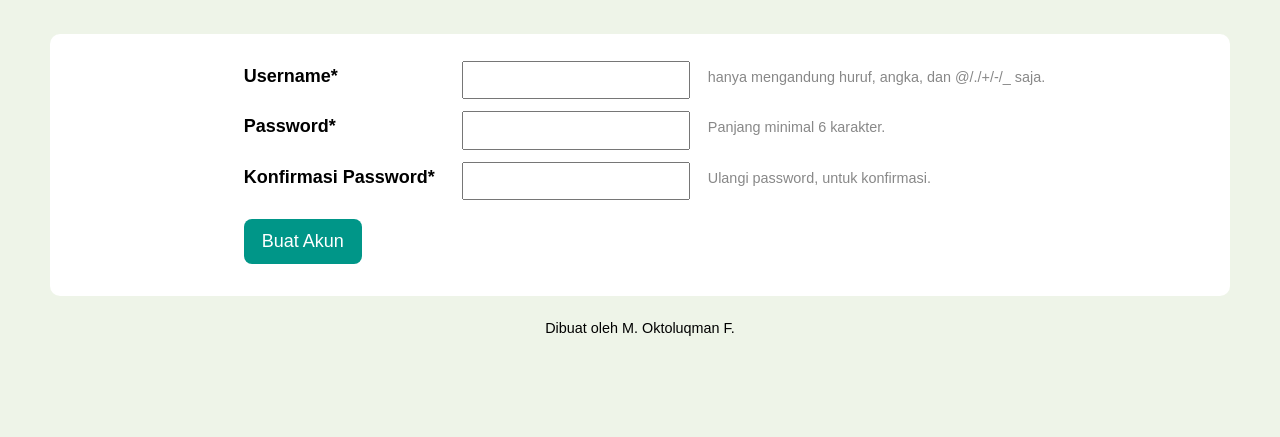
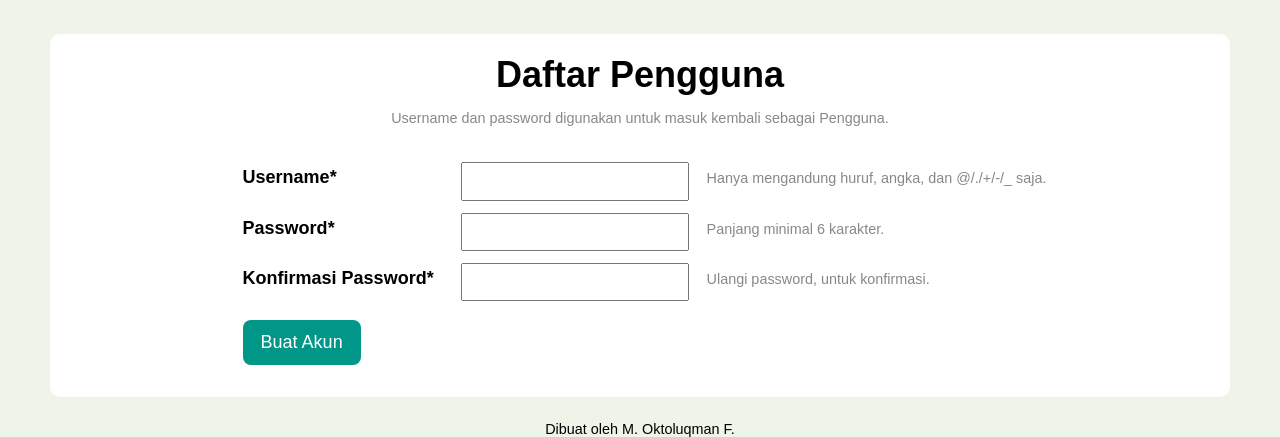
Before and after one commit to lepiku/praktekiin, a Django app: page /daftar/ in a window 1280 px wide. Shown: the part 64-501 px from the top of the page. Run offline with Django 3.2, Linux system fonts and the light colour scheme; some web fonts are replaced.

Commit message:
update daftar pengguna template

```diff
--- a/antri/forms.py
+++ b/antri/forms.py
@@ -50,7 +50,7 @@ class UserForm(UserCreationForm):
                 'invalid': 'Username hanya boleh mengandung huruf, angka, dan @/./+/-/_ saja.'
                 }
         self.fields['password2'].label = 'Konfirmasi Password'
-        self.fields['username'].help_text = 'hanya mengandung huruf, angka, dan @/./+/-/_ saja.'
+        self.fields['username'].help_text = 'Hanya mengandung huruf, angka, dan @/./+/-/_ saja.'
         self.fields['password1'].help_text = 'Panjang minimal 6 karakter.'
         self.fields['password2'].help_text = 'Ulangi password, untuk konfirmasi.'
         self.error_messages['password_mismatch'] = "Konfirmasi password tidak sama."
--- a/antri/static/antri/css/daftar.css
+++ b/antri/static/antri/css/daftar.css
@@ -2,6 +2,9 @@
   display: flex;
   flex-direction: column;
   align-items: center;
+}
+p.helptext {
+  margin-bottom: 2em;
 }
 th {
   width: 205px;
--- a/antri/templates/antri/base.html
+++ b/antri/templates/antri/base.html
@@ -100,7 +100,7 @@ a {
 #title {
   text-align: center;
 }
-#title h2, #title h3 {
+#title h1, #title h2, #title h3 {
   margin: 0;
 }
 .footer {
--- a/antri/templates/antri/daftar.html
+++ b/antri/templates/antri/daftar.html
@@ -7,6 +7,10 @@
 
 {% block content %}
 <div class="card">
+  <div id="title">
+    <h1>Daftar Pengguna</h1>
+    <p class="helptext">Username dan password digunakan untuk masuk kembali sebagai Pengguna.</p>
+  </div>
   <form method="post">
     {% csrf_token %}
     <table>
```
